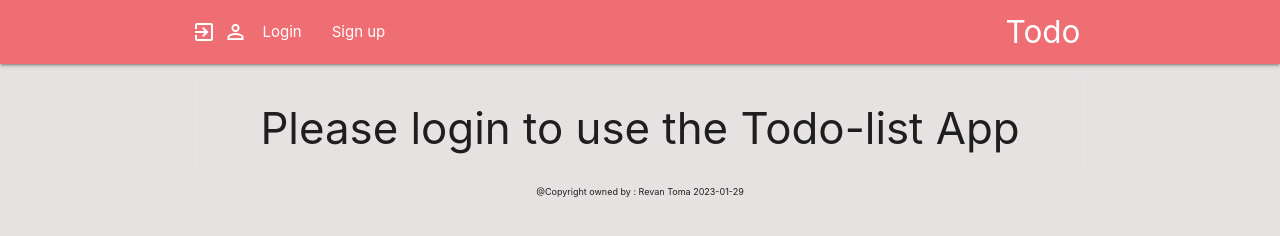
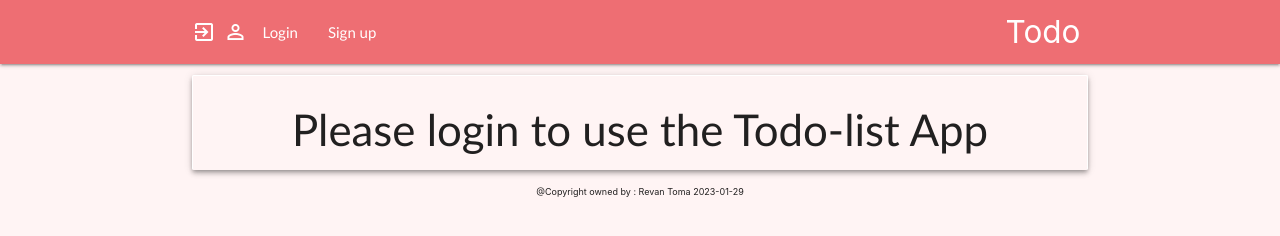
Before and after one commit to RevanToma/TodoList-Firebase, a website built with webpack: page index.html in a window 1280 px wide. Built offline with nearby package versions, Linux system fonts and the light colour scheme; some packages are replaced by stand-ins of ours; no server answers.

Commit message:
added some styling to the app

```diff
--- a/index.html
+++ b/index.html
@@ -23,7 +23,9 @@
         <a href="#" class="brand-logo right">Todo</a>
         <ul id="nav-mobile">
           <li><i class="material-icons">exit_to_app</i></li>
-          <li class="logged-in"><a href="#" id="logout">Logout</a></li>
+          <li class="logged-in">
+            <a href="#" id="logout">Logout</a>
+          </li>
           <li class="logged-in" id="user-email"></li>
           <li><i class="material-icons user">person_outline</i></li>
           <li class="logged-out">
@@ -57,7 +59,7 @@
           Mark all Tasks
         </button>
       </div>
-      <ul id="todo-list" class="collection">
+      <ul id="todo-list" class="collection z-depth-2">
         <div class="preloader-wrapper">
           <div class="spinner-layer spinner-red-only">
             <div class="circle-clipper left">
--- a/src/css/styles.css
+++ b/src/css/styles.css
@@ -4,7 +4,7 @@
   padding: 0;
 }
 body {
-  background-color: #e6e2e2;
+  background-color: #fff4f4;
 }
 .hidden {
   display: none;
@@ -29,8 +29,14 @@ body {
   padding: 0.8rem !important;
 }
 #todo-list {
+  border: 1px solid white;
   border-bottom: none !important;
 }
+#todo-list h3,
+ul {
+  font-family: "Gill Sans", "Gill Sans MT", Calibri, "Trebuchet MS", sans-serif;
+}
+
 #user-email {
   margin-left: 1rem !important;
 }
@@ -55,6 +61,3 @@ input::placeholder {
   opacity: 0.5;
   color: red;
 }
-.lineThru {
-  text-decoration: line-through;
-}
--- a/src/js/config.js
+++ b/src/js/config.js
@@ -23,6 +23,7 @@ export const preLoader = document.querySelector(".preloader-wrapper");
 export const deleteCompletedTasksBtn = document.querySelector(
   "#delete_all-completed-tasks"
 );
+
 export const markAllTasksBtn = document.querySelector("#mark_all-tasks");
 export const PRELOADER_TIMER = 1.2;
 export const PRELOADER_TIMER_FORGOT_PASSWORD = 2;
--- a/src/js/index.js
+++ b/src/js/index.js
@@ -155,6 +155,7 @@ loginForm.addEventListener("submit", (e) => {
       });
   }, PRELOADER_TIMER * 1000);
 });
+
 // signup form
 signupForm.addEventListener("submit", (e) => {
   e.preventDefault();
```
Also changed, not shown: 1 other file.
